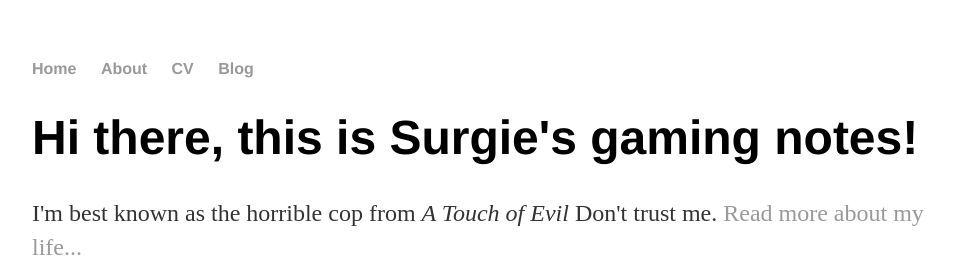
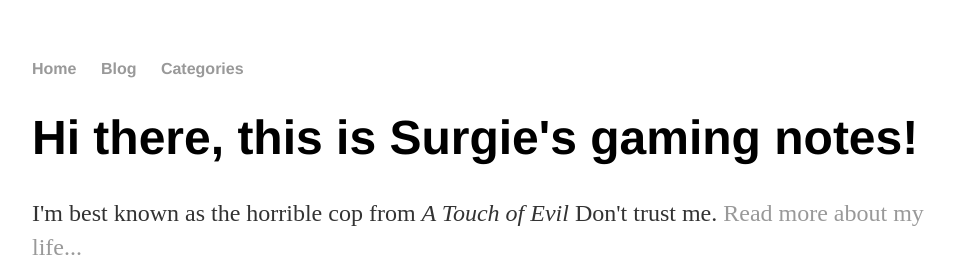
Before and after one commit to surgie/surgie.github.io, a Jekyll site: the page built from index.html, in a window 1280 px wide. Shown: the top 257 px of the page, without its empty margins (160-1115 px from the left). Built offline with Jekyll 4.4.1, drawn with Linux system fonts in a browser that asks for light colours.

Commit message:
Post categories cleanup

```diff
--- a/_layouts/default.html
+++ b/_layouts/default.html
@@ -8,9 +8,8 @@
         <nav>
             <ul>
                 <li><a href="/">Home</a></li>
-                <li><a href="/about">About</a></li>
-                <li><a href="/cv">CV</a></li>
                 <li><a href="/blog">Blog</a></li>
+                <li><a href="/categories">Categories</a></li>
             </ul>
         </nav>
         <div class="container">
```
